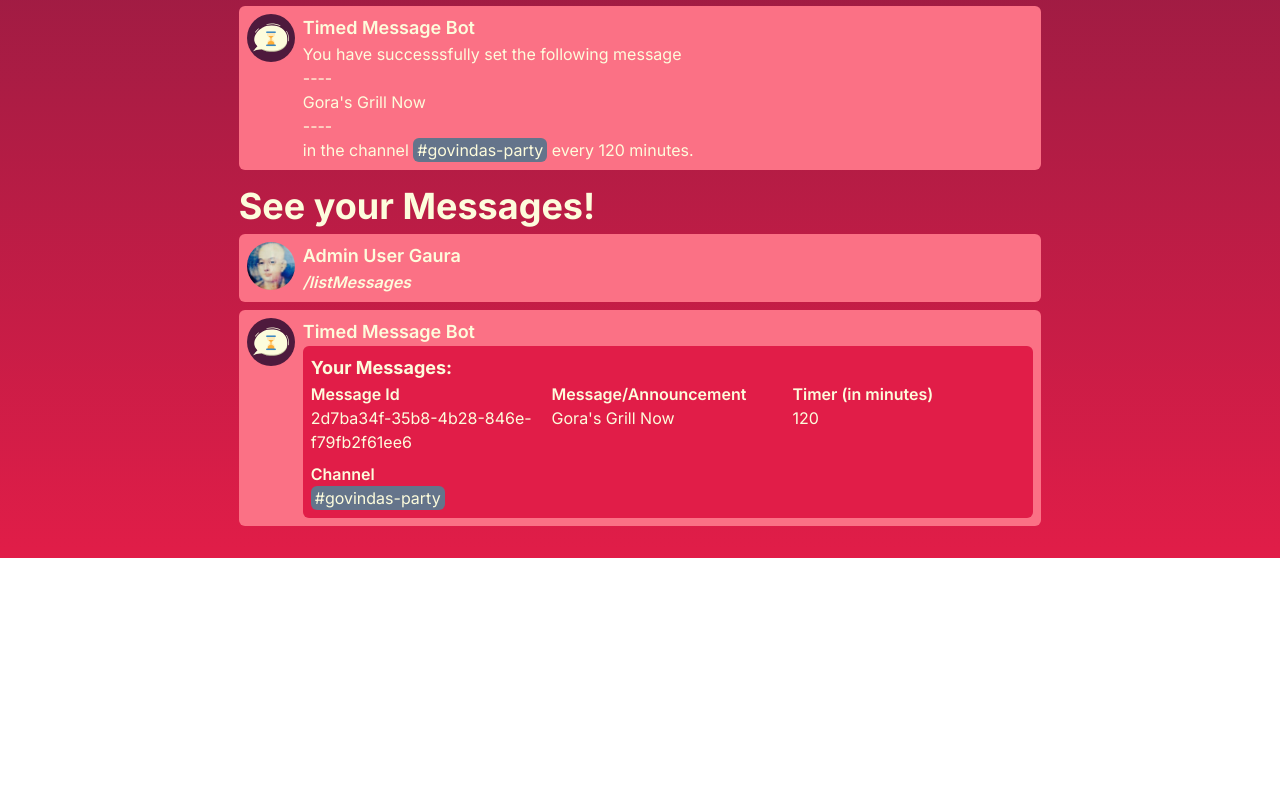
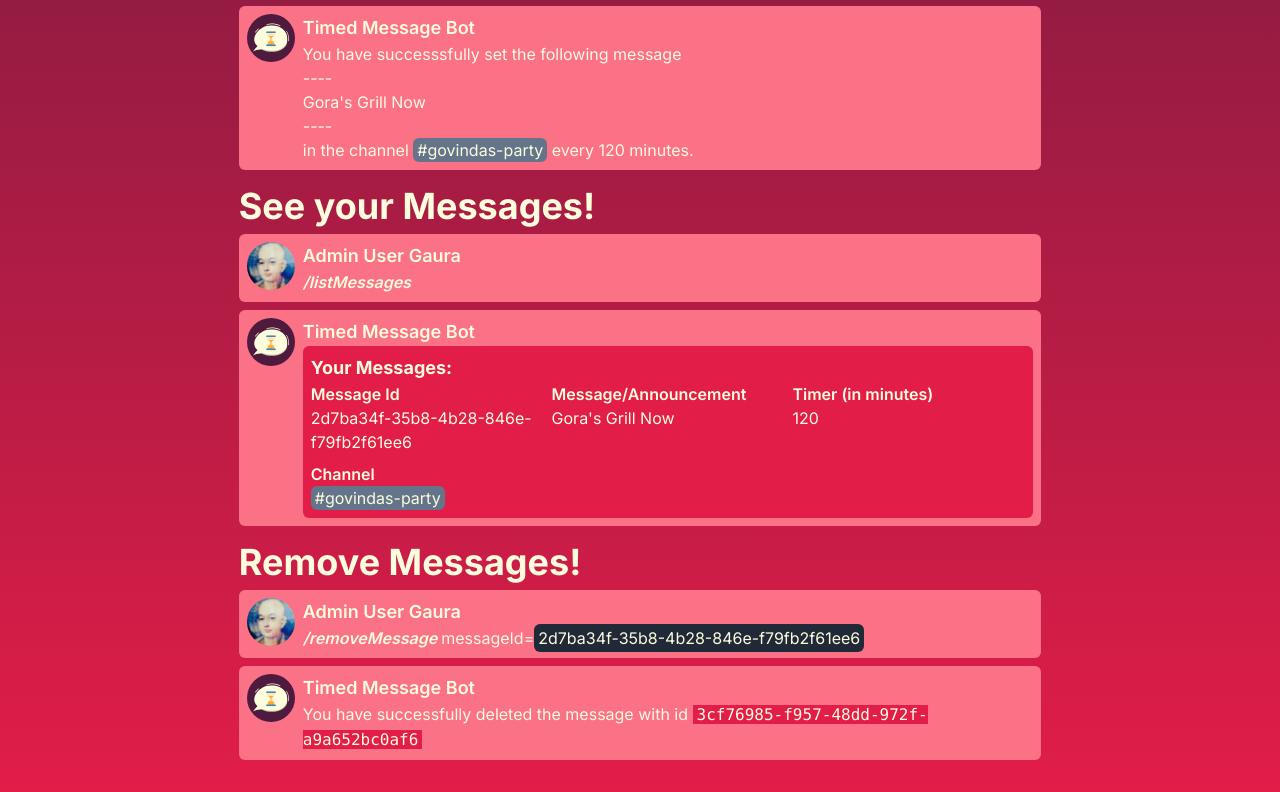
Before and after one commit to RaghavBhat02/timed-message-site, a Next.js app: page / in a window 1280 px wide. Shown: the part 736-1528 px from the top of the page. Before the commit the page ends 1294 px from the top, so only its background shows below. Built offline with nearby package versions, Linux system fonts and the light colour scheme.

Commit message:
delete a message

```diff
--- a/src/app/page.tsx
+++ b/src/app/page.tsx
@@ -75,7 +75,6 @@ function Message({ user, profile, message, command }: MessageProps) {
 export default function Home() {
   return (
     <main className="p-4 md:p-8 flex flex-col justify-center items-center min-h-screen gap-10">
-
       <div className="flex flex-col items-center justify-center">
         <h1 className={`text-4xl md:text-6xl font-bold ${michegar.className}`}>Timed Message Bot<span className={inter.className + " italic"}>!</span></h1>
         <div className="w-96 h-64 overflow-clip">
@@ -153,6 +152,21 @@ export default function Home() {
             />
           </div>
         </div>
+        <div className="space-y-2">
+          <h2 className="font-bold text-2xl md:text-4xl lg:w-3/4 mx-auto">Remove Messages!</h2>
+          <div className="space-y-2">
+            <Message
+              user="Admin User Gaura"
+              profile="/profile.jpg"
+              command={removeMessage}
+            />
+            <Message
+              user="Timed Message Bot"
+              profile="/logo.svg"
+              message={(<span>You have successfully deleted the message with id <code className="bg-rose-600 px-1">3cf76985-f957-48dd-972f-a9a652bc0af6</code></span>)}
+            />
+          </div>
+        </div>
       </div>
 
     </main>
```
Lines whose indentation alone changed are shown as unchanged.
